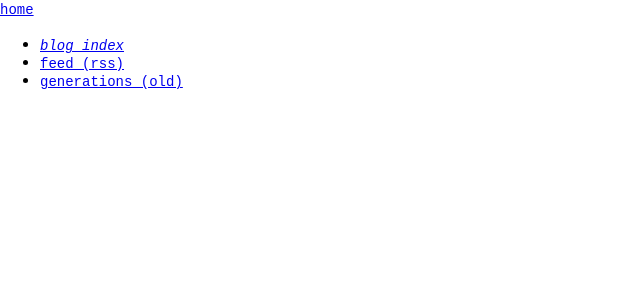
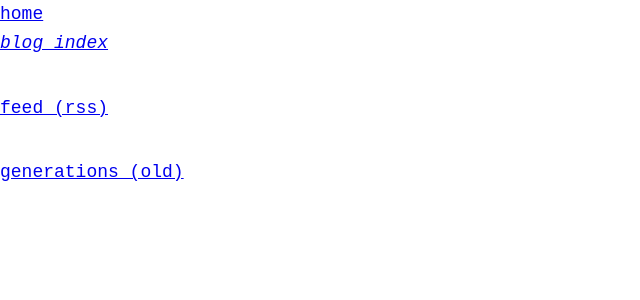
Before and after one commit to Lucas-Kohorst/lucas-kohorst.github.io, a Jekyll site: the page blog.html, which Jekyll copies as it is, in a window 1280 px wide. Shown: the top 300 px of the page, without its empty margins (0-640 px from the left). Built offline with Jekyll 4.4.1, drawn with Linux system fonts in a browser that asks for light colours.

Commit message:
fix: simplify blog formatting and remove extra spacing

```diff
--- a/blog.html
+++ b/blog.html
@@ -18,18 +18,13 @@
             font-size: 14px;
         }
         .tree {
-            line-height: 1;
+            line-height: 1.6;
             font-size: 18px;
+            white-space: normal;
+            display: block;
         }
-        .small, .sublink_small {
-            font-size: 14px;
-            text-wrap: auto;
-        }
-        .sublink_small {
-            color: black;
-        }
-        .sublink_small:visited {
-            color: gray;
+        .tree a {
+            display: block;
         }
     </style>
 </head>
@@ -37,13 +32,16 @@
 <div class="content-container">
 <div class="tree">
     <a href="/" class="small">home</a>
-    <ul>
-      <li><a href="/blog/" class="small" style="font-style: italic;">blog index</a></li>
-      <li><a href="/feed.xml" class="small">feed (rss)</a></li>
-      <li><a href="https://kohor.st/blog/generations.html" class="small">generations (old)</a></li>
-    </ul>
+<div style="margin-bottom: 2em;">
+<a href="/blog/" class="small" style="font-style: italic;">blog index</a>
 </div>
-
+<div style="margin-bottom: 2em;">
+<a href="/feed.xml" class="small">feed (rss)</a>
+</div>
+<div>
+<a href="https://kohor.st/blog/generations.html" class="small">generations (old)</a>
+</div>
+</div>
 </div>
 </body>
 </html>
--- a/blog/index.html
+++ b/blog/index.html
@@ -4,7 +4,7 @@ title: Blog
 ---
 
 {% for post in site.posts %}
-  <li>
-    <a href="{{ post.url }}" class="small" style="font-style: italic;">{{ post.date | date: "%m/%d/%Y" }} {{ post.title }}</a>
-  </li>
+<div style="margin-bottom: 2em;">
+<a href="{{ post.url }}" class="small" style="font-style: italic;">{{ post.date | date: "%m/%d/%Y" }} {{ post.title }}</a>
+</div>
 {% endfor %}
```
Also changed, not shown: _layouts/blog.html (+6 -13 lines), _layouts/post.html (+11 -1 lines).
